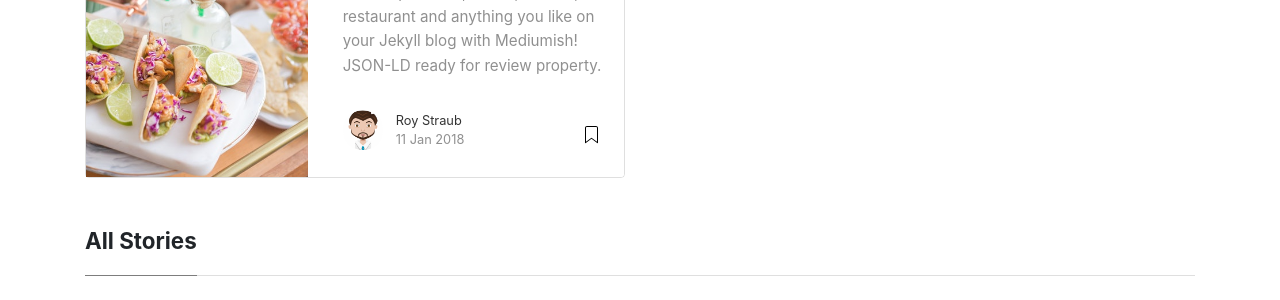
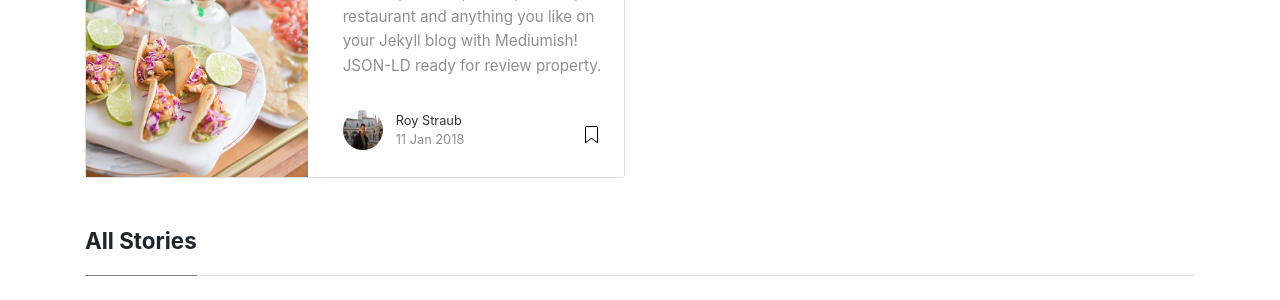
Before and after one commit to rstraub/rstraub.github.io, a Jekyll site: the page built from index.html, in a window 1280 px wide. Shown: the part 402-702 px from the top of the page. Built offline with Jekyll 4.4.1, drawn with Linux system fonts in a browser that asks for light colours; nearby versions of some CDN libraries; the list of posts is cut into pages by our own code.

Commit message:
Added avatar picture

```diff
--- a/_config.yml
+++ b/_config.yml
@@ -16,10 +16,9 @@ authors:
   roy:
     name: Roy
     display_name: Roy Straub
-    avatar: 'assets/images/avatar.png'
+    avatar: 'assets/images/avatar.JPG'
     email: wowthemesnet@gmail.com
     web: https://rstraub.github.io
-    twitter: https://twitter.com/wowthemesnet
     description: "Author of Mediumish, a Bootstrap Medium styled template available for WordPress, HTML, Ghost and Jekyll. You are currently previewing Jekyll template demo."
 
 # Plugins
```
Also changed, not shown: assets/images/avatar.JPG (added).
